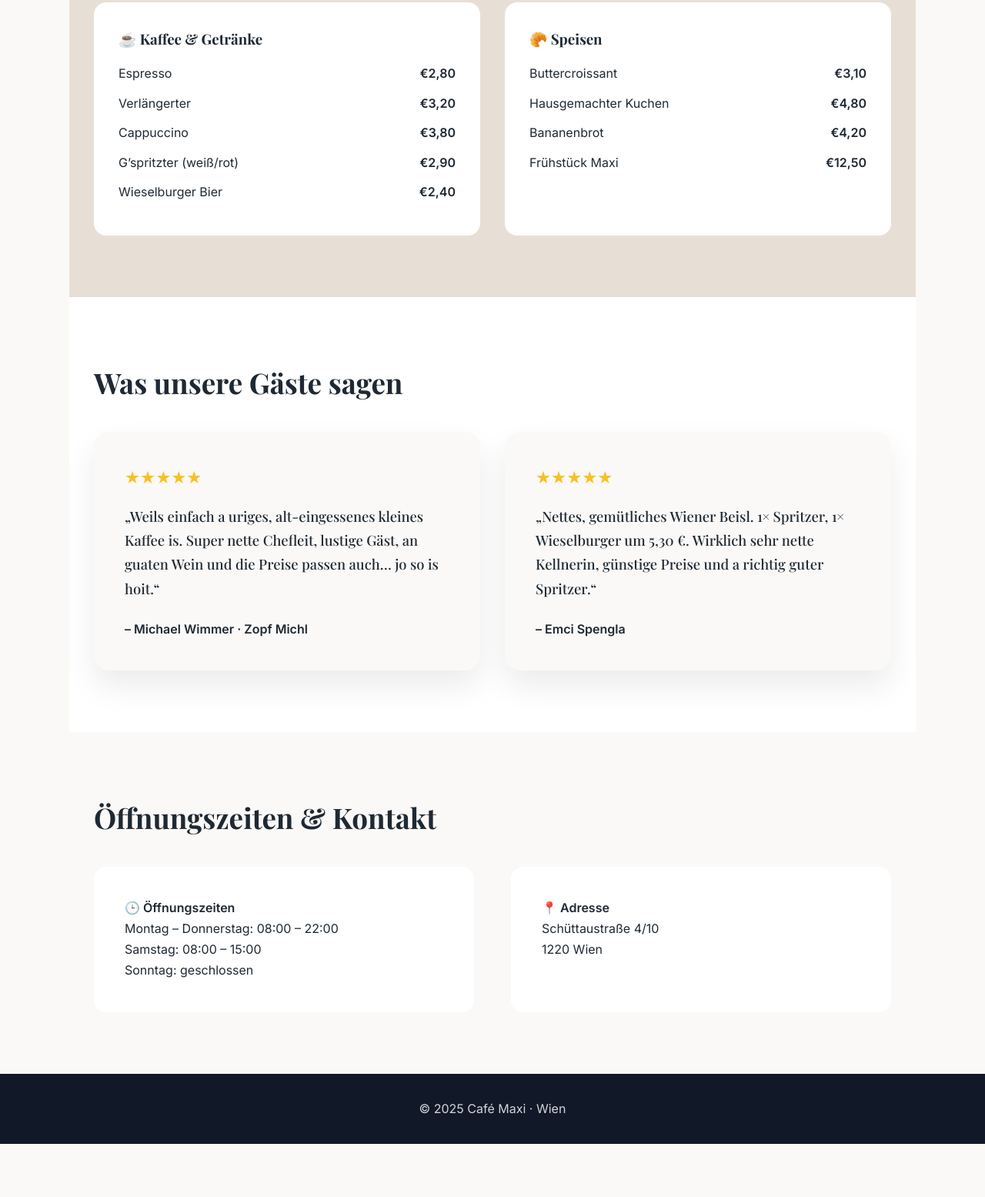
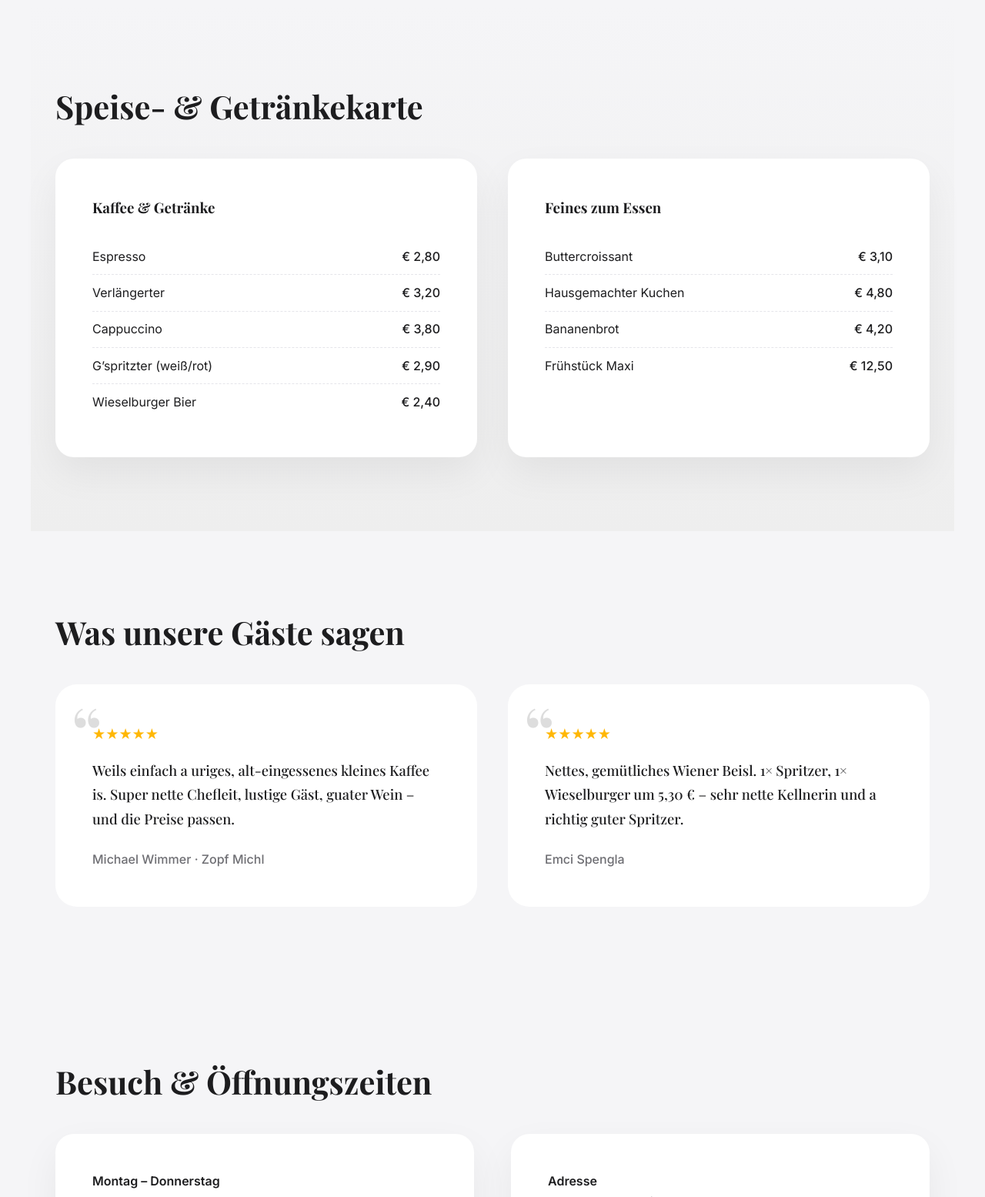
Before and after one commit to f9zsbv4nqs-droid/cafe-maxi, a plain HTML site: page index.html in a window 1280 px wide. Shown: the part 1245-2800 px from the top of the page at 77% size. Before the commit the page ends 2731 px from the top, so only its background shows below. Drawn offline with nearby package versions, Linux system fonts and the light colour scheme.

Commit message:
Update index.html

```diff
--- a/index.html
+++ b/index.html
@@ -5,320 +5,314 @@
 <meta name="viewport" content="width=device-width, initial-scale=1.0">
 <title>Café Maxi – Wien</title>
 
-<link href="https://fonts.googleapis.com/css2?family=Playfair+Display:wght@500;700&family=Inter:wght@300;400;600&display=swap" rel="stylesheet">
+<link href="https://fonts.googleapis.com/css2?family=Inter:wght@300;400;500;600&family=Playfair+Display:wght@500;700&display=swap" rel="stylesheet">
 
 <style>
-:root {
-  --bg:#faf9f7;
-  --dark:#1f2933;
-  --accent:#8b5e34;
-  --soft:#e7dfd6;
-  --star:#fbbf24;
+:root{
+  --bg:#f5f5f7;
+  --card:#ffffff;
+  --text:#1d1d1f;
+  --muted:#6e6e73;
+  --accent:#7a4a2e;
+  --line:#e5e5ea;
+  --star:#ffb703;
 }
 
-* {
-  box-sizing:border-box;
-  margin:0;
-  padding:0;
-}
+*{box-sizing:border-box;margin:0;padding:0}
 
-body {
+body{
   font-family:Inter,system-ui,sans-serif;
   background:var(--bg);
-  color:var(--dark);
+  color:var(--text);
   line-height:1.7;
 }
 
-/* HEADER */
-header {
-  padding:1.5rem 3rem;
+/* NAV */
+nav{
+  position:sticky;
+  top:0;
+  backdrop-filter:blur(12px);
+  background:rgba(245,245,247,0.8);
+  border-bottom:1px solid var(--line);
+  padding:1rem 3rem;
   display:flex;
   justify-content:space-between;
-  align-items:center;
+  z-index:10;
 }
 
-.logo {
+nav a{
+  margin-left:2rem;
+  text-decoration:none;
+  color:var(--muted);
+  font-weight:500;
+}
+
+nav a:hover{color:var(--text)}
+
+.logo{
   font-family:"Playfair Display",serif;
-  font-size:1.8rem;
   font-weight:700;
 }
 
-nav a {
-  margin-left:2rem;
-  text-decoration:none;
-  color:var(--dark);
-  font-weight:500;
-}
-
-nav a:hover {
-  color:var(--accent);
-}
-
 /* HERO */
-.hero {
-  min-height:70vh;
+.hero{
+  min-height:90vh;
   display:flex;
   align-items:center;
   justify-content:center;
   text-align:center;
-  background:
-    linear-gradient(rgba(0,0,0,0.35),rgba(0,0,0,0.35)),
-    url("https://images.unsplash.com/photo-1509042239860-f550ce710b93") center/cover;
-  color:white;
   padding:2rem;
 }
 
-.hero h1 {
+.hero h1{
   font-family:"Playfair Display",serif;
-  font-size:3.5rem;
+  font-size:3.8rem;
   margin-bottom:1rem;
 }
 
-.hero p {
-  max-width:600px;
+.hero p{
+  max-width:620px;
   margin:auto;
-  font-size:1.1rem;
+  color:var(--muted);
+  font-size:1.15rem;
 }
 
-.hero span {
+.hero span{
   display:block;
-  margin-top:2rem;
+  margin-top:2.5rem;
+  color:var(--accent);
   letter-spacing:2px;
-  font-size:0.9rem;
+  font-size:.9rem;
 }
 
 /* SECTIONS */
-section {
-  max-width:1100px;
+section{
+  max-width:1200px;
   margin:auto;
-  padding:5rem 2rem;
+  padding:6rem 2rem;
 }
 
-.section-title {
+.title{
   font-family:"Playfair Display",serif;
-  font-size:2.3rem;
+  font-size:2.6rem;
   margin-bottom:2rem;
 }
 
-/* ABOUT */
-.about {
+/* CARDS */
+.card{
+  background:var(--card);
+  border-radius:24px;
+  padding:3rem;
+  box-shadow:0 20px 50px rgba(0,0,0,.06);
+}
+
+/* PHILOSOPHY */
+.philosophy{
   display:grid;
   grid-template-columns:1fr 1fr;
   gap:3rem;
 }
 
-.about div {
-  background:white;
-  padding:2.5rem;
-  border-radius:16px;
+/* MENU */
+.menu-section{
+  background:linear-gradient(#f5f5f7,#eee);
 }
 
-/* MENU */
-.menu {
-  background:var(--soft);
+.menu-grid{
+  display:grid;
+  grid-template-columns:repeat(auto-fit,minmax(320px,1fr));
+  gap:2.5rem;
 }
 
-.menu-grid {
-  display:grid;
-  grid-template-columns:repeat(auto-fit,minmax(280px,1fr));
-  gap:2rem;
+.menu-card h3{
+  font-family:"Playfair Display",serif;
+  margin-bottom:1.5rem;
 }
 
-.menu-card {
-  background:white;
-  padding:2rem;
-  border-radius:16px;
+.menu-item{
+  display:flex;
+  justify-content:space-between;
+  padding:.6rem 0;
+  border-bottom:1px dashed var(--line);
 }
 
-.menu-card h3 {
+.menu-item:last-child{border:none}
+
+.price{font-weight:500}
+
+/* REVIEWS */
+.reviews-grid{
+  display:grid;
+  grid-template-columns:repeat(auto-fit,minmax(360px,1fr));
+  gap:2.5rem;
+}
+
+.review{
+  background:var(--card);
+  padding:3rem;
+  border-radius:28px;
+  position:relative;
+}
+
+.review::before{
+  content:"“";
   font-family:"Playfair Display",serif;
+  font-size:6rem;
+  position:absolute;
+  top:-20px;
+  left:20px;
+  color:#ddd;
+}
+
+.stars{
+  color:var(--star);
+  font-size:1.2rem;
   margin-bottom:1rem;
 }
 
-.menu-item {
-  display:flex;
-  justify-content:space-between;
-  margin-bottom:0.7rem;
+.review p{
+  font-family:"Playfair Display",serif;
+  font-size:1.15rem;
 }
 
-.price {
-  font-weight:600;
-}
-
-/* REVIEWS */
-.reviews {
-  background:white;
-}
-
-.reviews-grid {
-  display:grid;
-  grid-template-columns:repeat(auto-fit,minmax(320px,1fr));
-  gap:2rem;
-}
-
-.review-card {
-  background:var(--bg);
-  padding:2.5rem;
-  border-radius:20px;
-  box-shadow:0 20px 40px rgba(0,0,0,0.08);
-}
-
-.stars {
-  color:var(--star);
-  font-size:1.4rem;
-  margin-bottom:1rem;
-}
-
-.review-text {
-  font-family:"Playfair Display",serif;
-  font-size:1.15rem;
-  margin-bottom:1.5rem;
-}
-
-.review-author {
-  font-weight:600;
+.author{
+  margin-top:1.5rem;
+  color:var(--muted);
+  font-weight:500;
 }
 
 /* INFO */
-.info {
+.info{
   display:grid;
   grid-template-columns:1fr 1fr;
   gap:3rem;
 }
 
-.info-box {
-  background:white;
-  padding:2.5rem;
-  border-radius:16px;
+/* FOOTER */
+footer{
+  background:#111;
+  color:#aaa;
+  text-align:center;
+  padding:3rem;
 }
 
-/* FOOTER */
-footer {
-  background:#111827;
-  color:#d1d5db;
-  text-align:center;
-  padding:2rem;
-}
-
-@media(max-width:800px){
-  .about,.info {
-    grid-template-columns:1fr;
-  }
-
-  .hero h1 {
-    font-size:2.6rem;
-  }
+@media(max-width:900px){
+  .philosophy,.info{grid-template-columns:1fr}
+  .hero h1{font-size:2.7rem}
 }
 </style>
 </head>
 
 <body>
 
-<header>
+<nav>
   <div class="logo">Café Maxi</div>
-  <nav>
-    <a href="#about">Über uns</a>
+  <div>
+    <a href="#philosophy">Philosophie</a>
     <a href="#menu">Karte</a>
-    <a href="#reviews">Rezensionen</a>
-    <a href="#info">Info</a>
-  </nav>
-</header>
+    <a href="#reviews">Stimmen</a>
+    <a href="#info">Kontakt</a>
+  </div>
+</nav>
 
 <section class="hero">
   <div>
     <h1>Café Maxi</h1>
-    <p>Moderne Wiener Kaffeehauskultur im Herzen der Donaustadt – urig, gemütlich und ehrlich.</p>
+    <p>
+      Ein kleines, ehrliches Wiener Beisl in der Donaustadt.
+      Kaffee, Spritzer, Gespräche – so wie’s sein soll.
+    </p>
     <span>Schüttaustraße 4/10 · 1220 Wien</span>
   </div>
 </section>
 
-<section id="about">
-  <h2 class="section-title">Über Café Maxi</h2>
-  <div class="about">
-    <div>
+<section id="philosophy">
+  <h2 class="title">Unsere Philosophie</h2>
+  <div class="philosophy">
+    <div class="card">
       <p>
-        Ein kleines, alt-eingesessenes Wiener Beisl mit Herz.
-        Hier treffen sich Stammgäste, Nachbarn und alle,
-        die gutes Trinken und ehrliche Atmosphäre schätzen.
+        Café Maxi ist kein Konzept – es ist gewachsen.
+        Ein Ort für Stammgäste, Nachbarn und alle,
+        die ein echtes Wiener Kaffeehaus schätzen.
       </p>
     </div>
-    <div>
+    <div class="card">
       <p>
-        Freundliche Bedienung, guter Spritzer,
-        faire Preise – so wie man’s kennt und liebt.
+        Freundliche Gastgeber, ehrliche Getränke,
+        faire Preise und eine Atmosphäre,
+        die man nicht designen kann – nur leben.
       </p>
     </div>
   </div>
 </section>
 
-<section id="menu" class="menu">
-  <h2 class="section-title">Speise- & Getränkekarte</h2>
+<section id="menu" class="menu-section">
+  <h2 class="title">Speise- & Getränkekarte</h2>
 
   <div class="menu-grid">
-    <div class="menu-card">
-      <h3>☕ Kaffee & Getränke</h3>
-      <div class="menu-item"><span>Espresso</span><span class="price">€2,80</span></div>
-      <div class="menu-item"><span>Verlängerter</span><span class="price">€3,20</span></div>
-      <div class="menu-item"><span>Cappuccino</span><span class="price">€3,80</span></div>
-      <div class="menu-item"><span>G’spritzter (weiß/rot)</span><span class="price">€2,90</span></div>
-      <div class="menu-item"><span>Wieselburger Bier</span><span class="price">€2,40</span></div>
+    <div class="card menu-card">
+      <h3>Kaffee & Getränke</h3>
+      <div class="menu-item"><span>Espresso</span><span class="price">€ 2,80</span></div>
+      <div class="menu-item"><span>Verlängerter</span><span class="price">€ 3,20</span></div>
+      <div class="menu-item"><span>Cappuccino</span><span class="price">€ 3,80</span></div>
+      <div class="menu-item"><span>G’spritzter (weiß/rot)</span><span class="price">€ 2,90</span></div>
+      <div class="menu-item"><span>Wieselburger Bier</span><span class="price">€ 2,40</span></div>
     </div>
 
-    <div class="menu-card">
-      <h3>🥐 Speisen</h3>
-      <div class="menu-item"><span>Buttercroissant</span><span class="price">€3,10</span></div>
-      <div class="menu-item"><span>Hausgemachter Kuchen</span><span class="price">€4,80</span></div>
-      <div class="menu-item"><span>Bananenbrot</span><span class="price">€4,20</span></div>
-      <div class="menu-item"><span>Frühstück Maxi</span><span class="price">€12,50</span></div>
+    <div class="card menu-card">
+      <h3>Feines zum Essen</h3>
+      <div class="menu-item"><span>Buttercroissant</span><span class="price">€ 3,10</span></div>
+      <div class="menu-item"><span>Hausgemachter Kuchen</span><span class="price">€ 4,80</span></div>
+      <div class="menu-item"><span>Bananenbrot</span><span class="price">€ 4,20</span></div>
+      <div class="menu-item"><span>Frühstück Maxi</span><span class="price">€ 12,50</span></div>
     </div>
   </div>
 </section>
 
-<section id="reviews" class="reviews">
-  <h2 class="section-title">Was unsere Gäste sagen</h2>
+<section id="reviews">
+  <h2 class="title">Was unsere Gäste sagen</h2>
 
   <div class="reviews-grid">
-    <div class="review-card">
+    <div class="review">
       <div class="stars">★★★★★</div>
-      <p class="review-text">
-        „Weils einfach a uriges, alt-eingessenes kleines Kaffee is.
-        Super nette Chefleit, lustige Gäst, an guaten Wein
-        und die Preise passen auch… jo so is hoit.“
+      <p>
+        Weils einfach a uriges, alt-eingessenes kleines Kaffee is.
+        Super nette Chefleit, lustige Gäst,
+        guater Wein – und die Preise passen.
       </p>
-      <p class="review-author">– Michael Wimmer · Zopf Michl</p>
+      <div class="author">Michael Wimmer · Zopf Michl</div>
     </div>
 
-    <div class="review-card">
+    <div class="review">
       <div class="stars">★★★★★</div>
-      <p class="review-text">
-        „Nettes, gemütliches Wiener Beisl.
-        1× Spritzer, 1× Wieselburger um 5,30 €.
-        Wirklich sehr nette Kellnerin,
-        günstige Preise und a richtig guter Spritzer.“
+      <p>
+        Nettes, gemütliches Wiener Beisl.
+        1× Spritzer, 1× Wieselburger um 5,30 € –
+        sehr nette Kellnerin und a richtig guter Spritzer.
       </p>
-      <p class="review-author">– Emci Spengla</p>
+      <div class="author">Emci Spengla</div>
     </div>
   </div>
 </section>
 
 <section id="info">
-  <h2 class="section-title">Öffnungszeiten & Kontakt</h2>
+  <h2 class="title">Besuch & Öffnungszeiten</h2>
   <div class="info">
-    <div class="info-box">
-      <h4>🕒 Öffnungszeiten</h4>
-      <p>Montag – Donnerstag: 08:00 – 22:00</p>
-      <p>Samstag: 08:00 – 15:00</p>
-      <p>Sonntag: geschlossen</p>
+    <div class="card">
+      <p><strong>Montag – Donnerstag</strong><br>08:00 – 22:00</p>
+      <p><strong>Samstag</strong><br>08:00 – 15:00</p>
+      <p><strong>Sonntag</strong><br>geschlossen</p>
     </div>
-    <div class="info-box">
-      <h4>📍 Adresse</h4>
-      <p>Schüttaustraße 4/10<br>1220 Wien</p>
+    <div class="card">
+      <p><strong>Adresse</strong><br>
+      Schüttaustraße 4/10<br>
+      1220 Wien</p>
     </div>
   </div>
 </section>
 
 <footer>
-  <p>© 2025 Café Maxi · Wien</p>
+  © 2025 Café Maxi · Wien
 </footer>
 
 </body>
```
